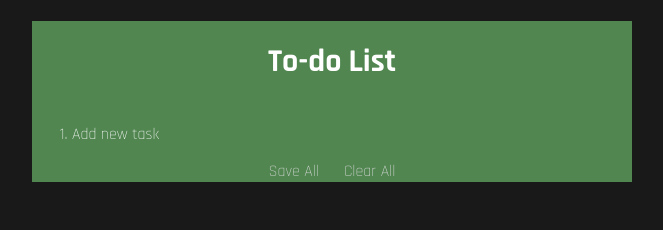
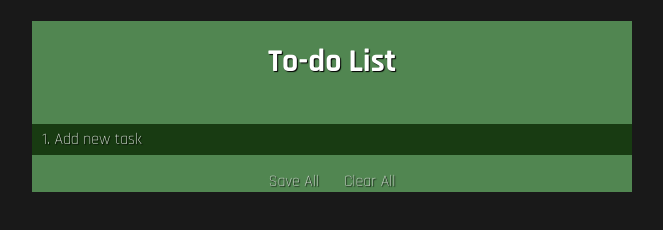
Before and after one commit to Tomo83/Poland---Block-19, a plain HTML site: page index.html in a window 1280 px wide. Shown: the whole page, without its empty margins (308-971 px from the left). Drawn offline with nearby package versions, Linux system fonts and the light colour scheme.

Commit message:
file changed

```diff
--- a/style.css
+++ b/style.css
@@ -4,6 +4,7 @@ body {
     color: #ffffff;
     margin: 0;
     padding: 0;
+    text-shadow: 1px 1px 1px #000000;
 }
 
 #wrapper {
@@ -18,14 +19,15 @@ h1 {
     padding: 20px;
 }
 
-ul {
+ol {
     margin: 0;
     padding: 0;
 }
 
-ul li {
-    background-color: #183b12;
+ol li {
+    background-color: #183b12 !important;
     padding: 5px 10px;
+    list-style: decimal inside none;
 }
 
 p {
```
